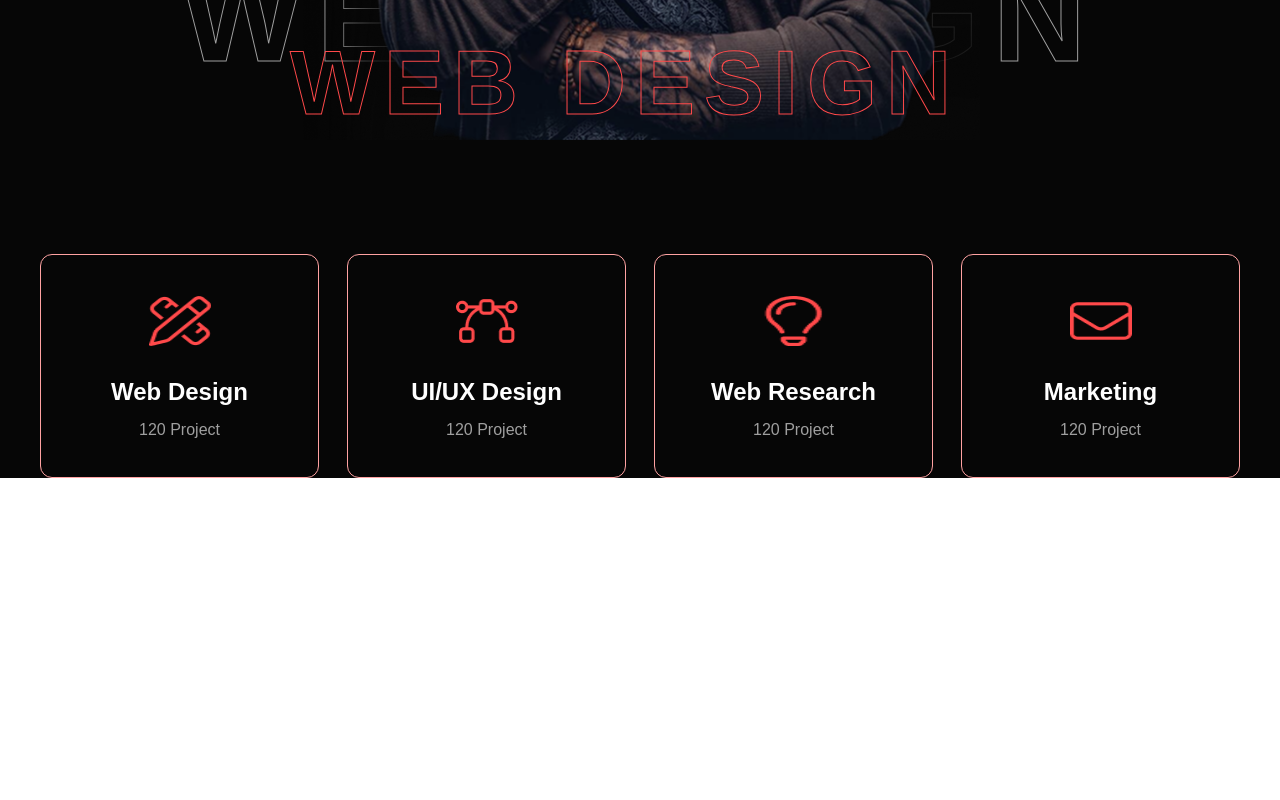
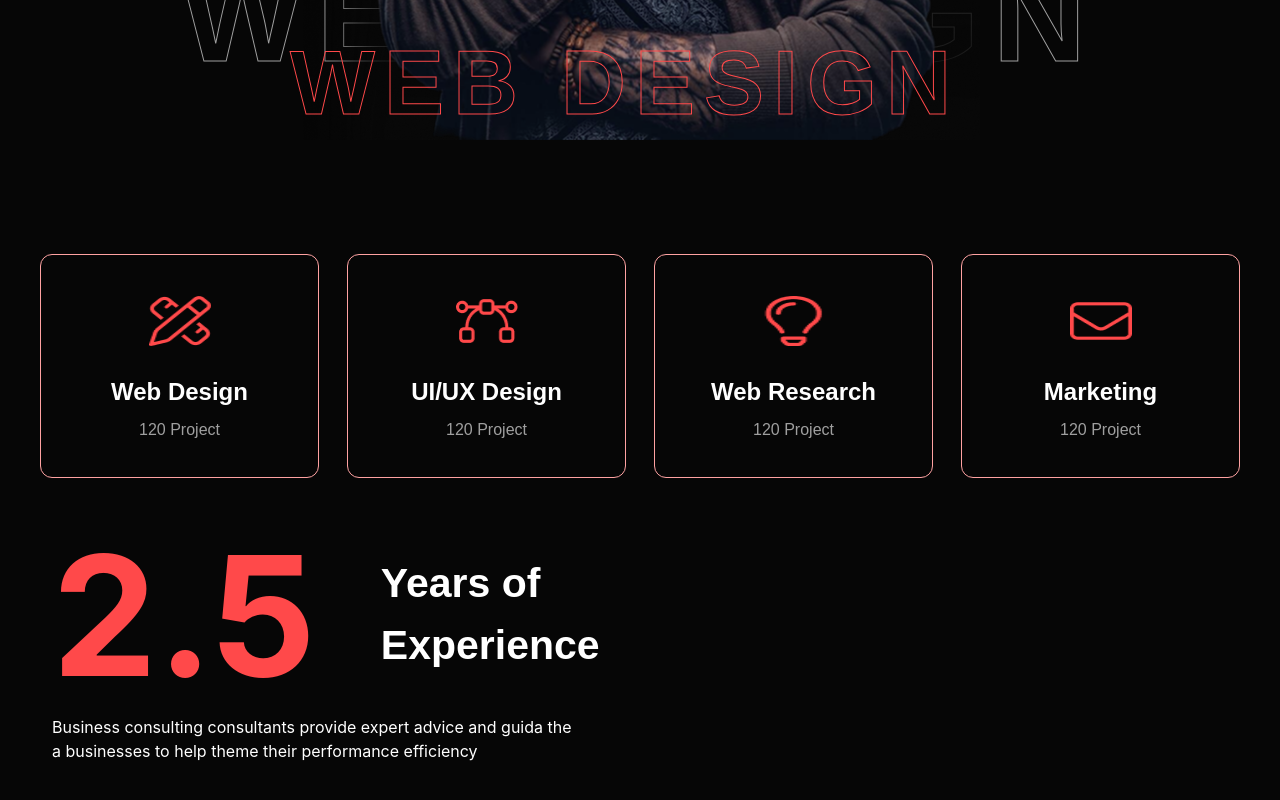
Before and after one commit to devjihad/Reeni_Creative_Protfolio, a React (Vite) app: page / in a window 1280 px wide. Shown: the part 724-1524 px from the top of the page. Before the commit the page ends 1202 px from the top, so only its background shows below. Built offline with nearby package versions, Linux system fonts and the light colour scheme.

Commit message:
five curd running

```diff
--- a/src/App.jsx
+++ b/src/App.jsx
@@ -1,3 +1,4 @@
+import FiveCard from "./Container/FiveCard/FiveCard"
 import FourCard from "./Container/FourCard/FourCard"
 import Hero from "./Container/Hero/Hero"
 import Navbar from "./Container/Navbar/Navbar"
@@ -10,6 +11,7 @@ function App() {
     <Navbar/>
     <Hero/>
     <FourCard/>
+    <FiveCard/>
    </div>
   )
 }
--- /dev/null
+++ b/src/Container/FiveCard/FiveCard.jsx
@@ -0,0 +1,17 @@
+import React from 'react';
+
+const FiveCard = () => {
+    return (
+        <div>
+            <div className='px-13 pt-9 pb-12.75'>
+                <div className='flex gap-16.25 items-center py-9.75 pr-12.75'>
+                    <h3 className='text-[167px] font-bold text-red1 leading-0'>2.5 </h3>
+                    <p className='text-[41px] font-rajdhani font-bold'>Years of <br />Experience</p>
+                </div>
+                <p>Business consulting consultants provide expert advice and guida the <br /> a businesses to help theme their performance efficiency</p>
+            </div>
+        </div>
+    );
+};
+
+export default FiveCard;
--- a/src/index.css
+++ b/src/index.css
@@ -11,6 +11,7 @@
   --color-red1: #FF494A;
   --color-red2: #FF494A 50%;
   --color-gray1:#9F9F9F;
+  --color-cardBG: #141414
 }
 
 @layer utilities {
```
